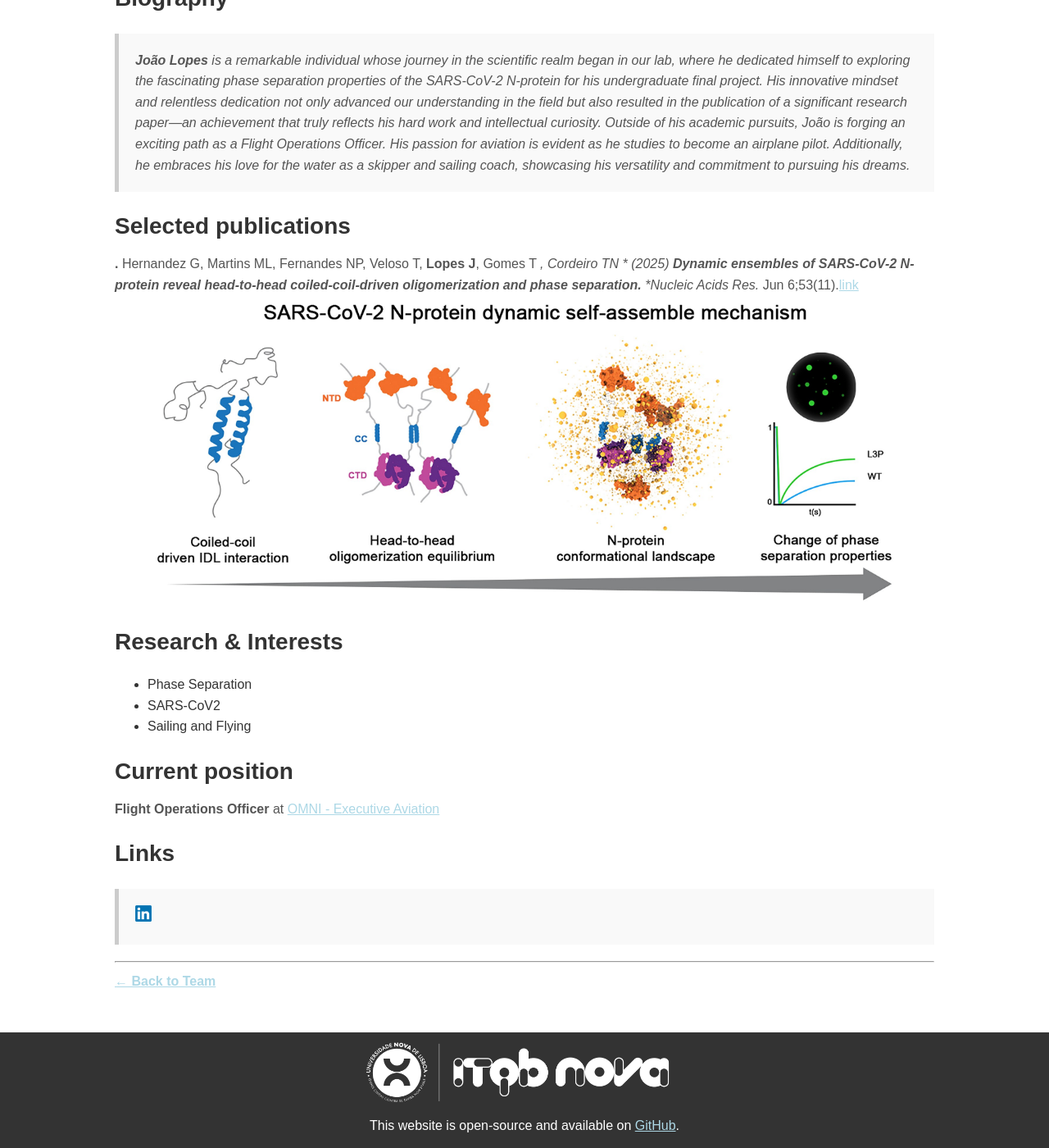
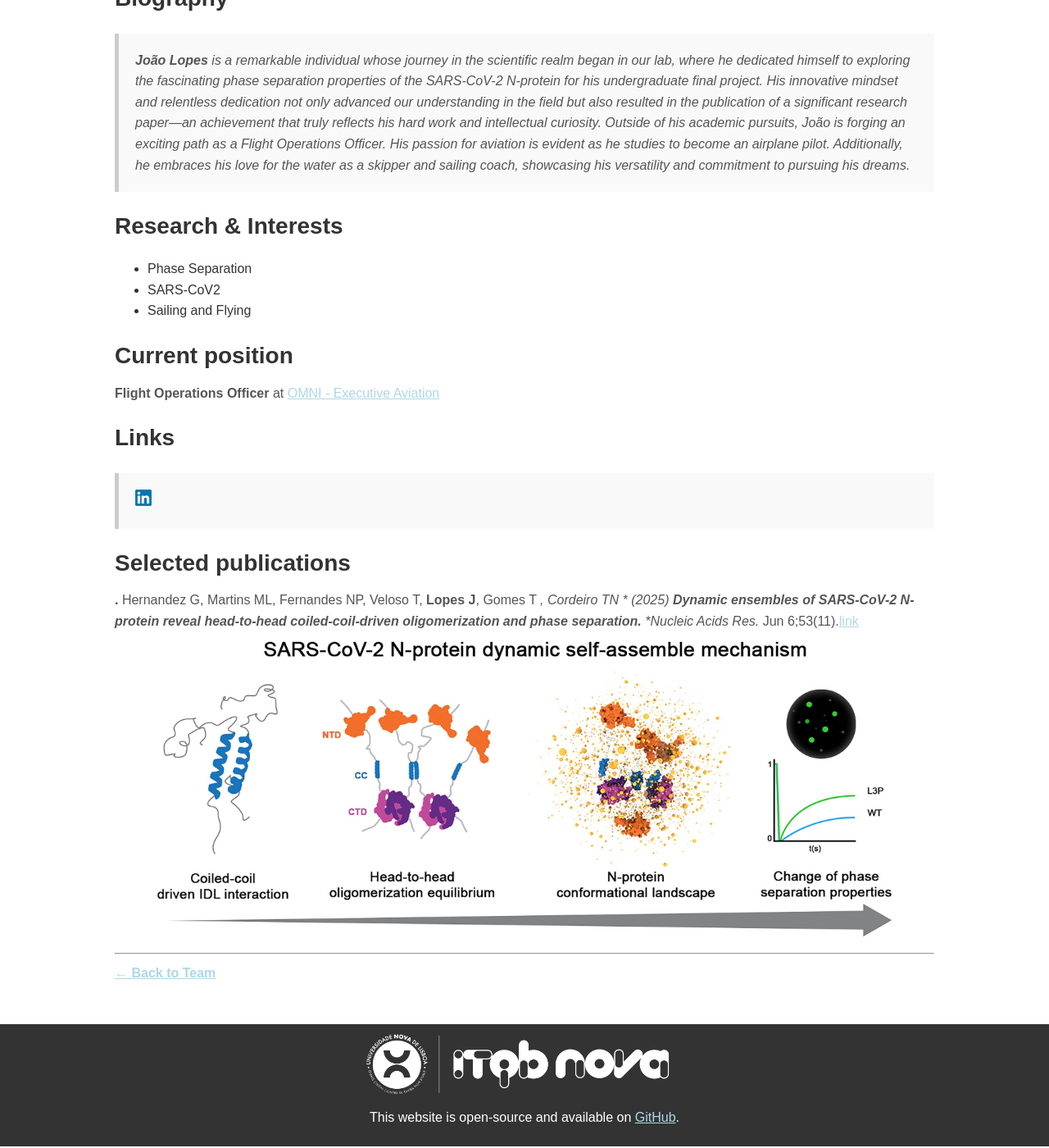
Before and after one commit to CordeiroLab/CordeiroLab.github.io, a Jekyll site: the page built from team/joao-lopes.md, in a window 1280 px wide and 1400 px high, scrolled down 891 px. Shown: the whole window at 82% size. Built offline with Jekyll 4.4.1, drawn with Linux system fonts in a browser that asks for light colours; some of the changed lines change nothing that is shown.

Commit message:
Update joao-lopes.md

```diff
--- a/team/joao-lopes.md
+++ b/team/joao-lopes.md
@@ -14,6 +14,17 @@ title: João Lopes
 > **João Lopes** is a remarkable individual whose journey in the scientific realm began in our lab, where he dedicated himself to exploring the fascinating phase separation properties of the SARS-CoV-2 N-protein for his undergraduate final project. His innovative mindset and relentless dedication not only advanced our understanding in the field but also resulted in the publication of a significant research paper—an achievement that truly reflects his hard work and intellectual curiosity.
 > Outside of his academic pursuits, João is forging an exciting path as a Flight Operations Officer. His passion for aviation is evident as he studies to become an airplane pilot. Additionally, he embraces his love for the water as a skipper and sailing coach, showcasing his versatility and commitment to pursuing his dreams.
 
+## Research & Interests
+- Phase Separation
+- SARS-CoV2
+- Sailing and Flying
+
+## Current position
+**Flight Operations Officer** at [OMNI - Executive Aviation]([https://www.vwr.com](http://www.omniaviation.pt))
+
+## Links
+>[<img src="/assets/images/icons/linkedin_icon.png" alt="linkedin" width="20" height="20">](https://www.linkedin.com/in/joão-lopes00)
+
 ## Selected publications
 **.** Hernandez G, Martins ML, Fernandes NP, Veloso T, **Lopes J**, Gomes T *, Cordeiro TN * (2025) **Dynamic ensembles of SARS-CoV-2 N-protein reveal head-to-head coiled-coil-driven oligomerization and phase separation.** *Nucleic Acids Res.* Jun 6;53(11).[link](https://doi.org/10.1093/nar/gkaf502)
 <p align="center">
@@ -22,18 +33,6 @@ title: João Lopes
   </a>
 </p>
 
-## Research & Interests
-- Phase Separation
-- SARS-CoV2
-- Sailing and Flying
-
-## Current position
-**Flight Operations Officer** at [OMNI - Executive Aviation]([https://www.vwr.com](http://www.omniaviation.pt))
-
-
-## Links
->[<img src="/assets/images/icons/linkedin_icon.png" alt="linkedin" width="20" height="20">](https://www.linkedin.com/in/joão-lopes00)
-
 ---
 
 **[← Back to Team](/pages/team.html)**
```
